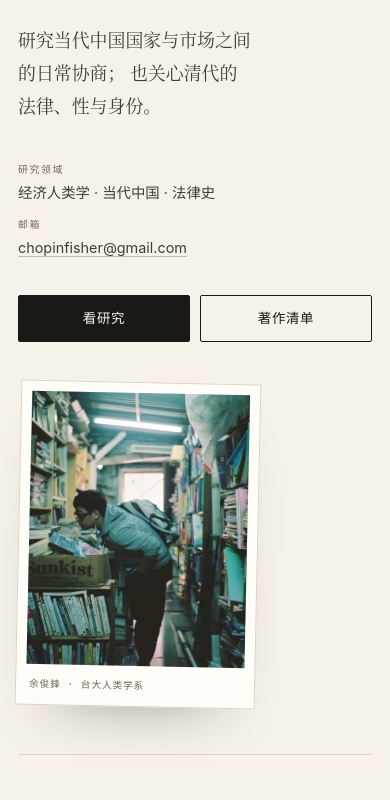
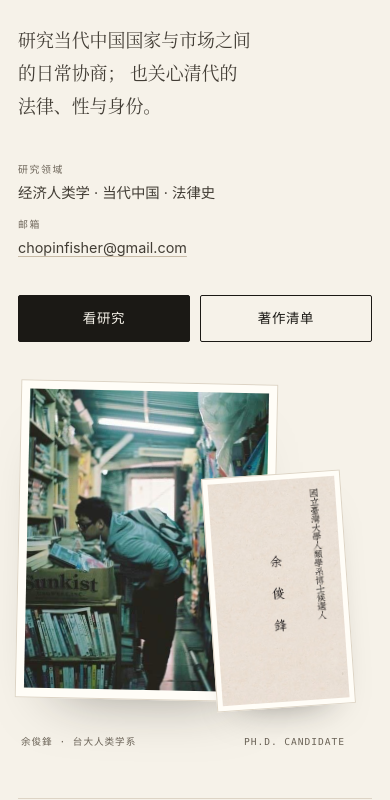
Before and after one commit to manongchopin/personal-website, a plain HTML site: page index.html in a window 390 px wide. Shown: the part 280-1080 px from the top of the page. Drawn offline with Linux system fonts and the light colour scheme.

Commit message:
Add business card to hero; confirm PhD candidate

```diff
--- a/index.html
+++ b/index.html
@@ -67,8 +67,18 @@
       </div>
 
       <figure class="hero-figure">
-        <img src="assets/portrait.jpg" alt="余俊鋒在书店里看书的照片" width="600" height="600">
-        <figcaption>余俊鋒 · 台大人类学系</figcaption>
+        <div class="hero-stack">
+          <div class="hero-photo">
+            <img src="assets/portrait.jpg" alt="余俊鋒在书店里看书的照片" width="600" height="600">
+          </div>
+          <div class="hero-card">
+            <img src="assets/business-card.jpg" alt="名片：國立臺灣大學人類學系博士候選人 余俊鋒" width="514" height="900">
+          </div>
+        </div>
+        <figcaption>
+          <span>余俊鋒 · 台大人类学系</span>
+          <span>Ph.D. Candidate</span>
+        </figcaption>
       </figure>
     </section>
 
@@ -81,7 +91,7 @@
         <div class="about-grid">
           <div class="prose">
             <p>
-              我是余俊鋒，在国立台湾大学人类学系做博士研究，导师是林瑋嬪教授。
+              我是余俊鋒，在国立台湾大学人类学系读博士，目前是博士候选人，导师是林瑋嬪教授。
               我的研究落在经济人类学与当代中国之间，关心国家、市场与人之间的日常摩擦：
               规则如何被写下、被执行，又如何被人绕过、利用，甚至反过来利用执行规则的人。
             </p>
@@ -98,7 +108,7 @@
             <div class="en-block" lang="en">
               <p class="en-label">English</p>
               <p>
-                I am Chopin J.F. Yu, a doctoral researcher in anthropology at National Taiwan
+                I am Chopin J.F. Yu, a PhD candidate in anthropology at National Taiwan
                 University. My work sits between economic anthropology and the study of
                 contemporary China, with a historical detour into law, sexuality, and identity
                 in the Qing dynasty. I ask how people live with rules—how they cooperate,
@@ -125,7 +135,7 @@
             <div>
               <h3>学历</h3>
               <ul class="plain-list">
-                <li>国立台湾大学 · 人类学 · 博士研究</li>
+                <li>国立台湾大学 · 人类学 · 博士候选人</li>
                 <li>东吴大学 · 历史学 · 硕士（2018）</li>
                 <li>香港中文大学 · 比较与公共史 · 硕士（2013）</li>
                 <li>UIC · 社会工作与社会行政 · 学士（2012）</li>
--- a/style.css
+++ b/style.css
@@ -324,7 +324,18 @@ ul, ol {
 
 .hero-figure {
   justify-self: end;
-  width: min(100%, 368px);
+  width: min(100%, 470px);
+  margin: 0;
+}
+
+.hero-stack {
+  display: flex;
+  align-items: flex-end;
+  gap: 4%;
+}
+
+.hero-photo {
+  width: 64%;
   padding: 10px 10px 12px;
   border: 1px solid var(--line);
   background: var(--surface);
@@ -332,7 +343,7 @@ ul, ol {
   transform: rotate(1.2deg);
 }
 
-.hero-figure img {
+.hero-photo img {
   width: 100%;
   aspect-ratio: 4 / 5;
   object-fit: cover;
@@ -340,11 +351,25 @@ ul, ol {
   background: var(--paper-soft);
 }
 
+.hero-card {
+  width: 32%;
+  padding: 6px;
+  border: 1px solid var(--line);
+  background: var(--surface);
+  box-shadow: 0 22px 38px -28px rgba(27, 25, 21, 0.55);
+  transform: rotate(-3deg);
+}
+
+.hero-card img {
+  width: 100%;
+  height: auto;
+}
+
 .hero-figure figcaption {
   display: flex;
   justify-content: space-between;
   gap: 12px;
-  margin-top: 12px;
+  margin-top: 24px;
   padding-inline: 3px;
   font-family: var(--mono);
   font-size: 0.6rem;
@@ -1076,7 +1101,7 @@ ul, ol {
 
   .hero-figure {
     justify-self: start;
-    width: 280px;
+    width: 400px;
   }
 
   .about-grid {
@@ -1149,7 +1174,31 @@ ul, ol {
   }
 
   .hero-figure {
-    width: 240px;
+    width: min(100%, 330px);
+  }
+
+  .hero-stack {
+    position: relative;
+    display: block;
+    padding-bottom: 8px;
+  }
+
+  .hero-photo {
+    width: 78%;
+    padding: 8px 8px 9px;
+  }
+
+  .hero-card {
+    position: absolute;
+    right: 0;
+    bottom: 0;
+    width: 42%;
+    padding: 5px;
+    transform: rotate(-4deg);
+  }
+
+  .hero-figure figcaption {
+    margin-top: 26px;
   }
 
   .project-stats {
```
Also changed, not shown: assets/business-card.jpg (added), 1 other file.
